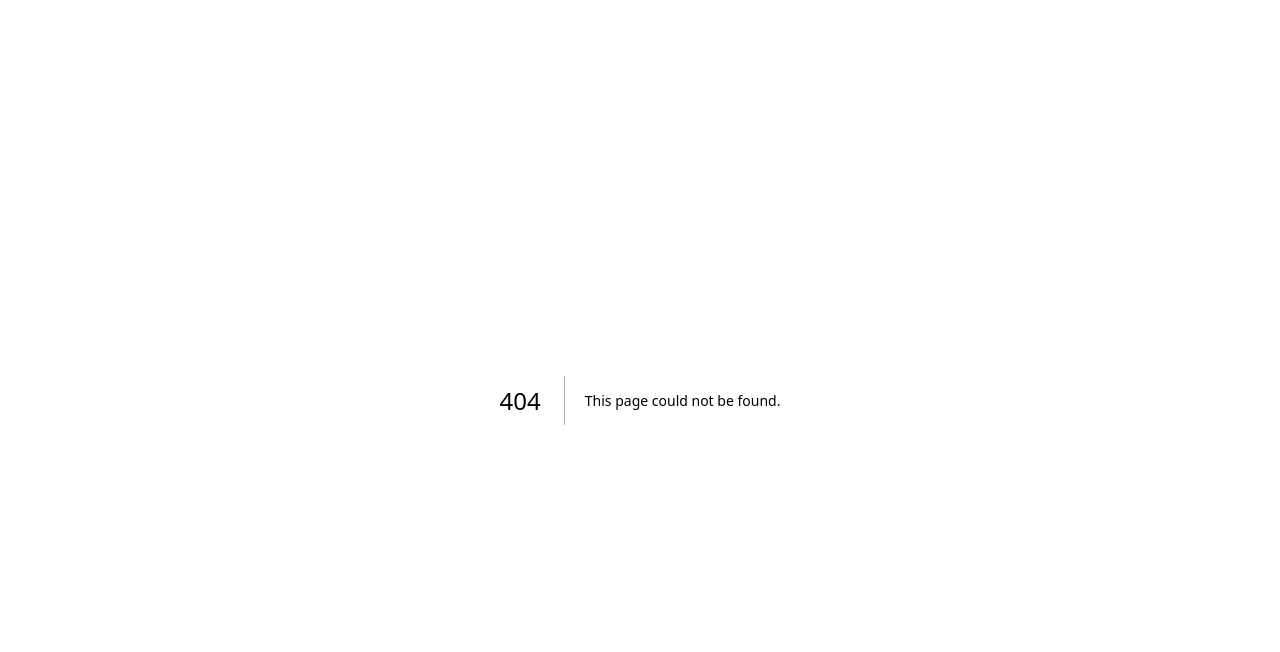
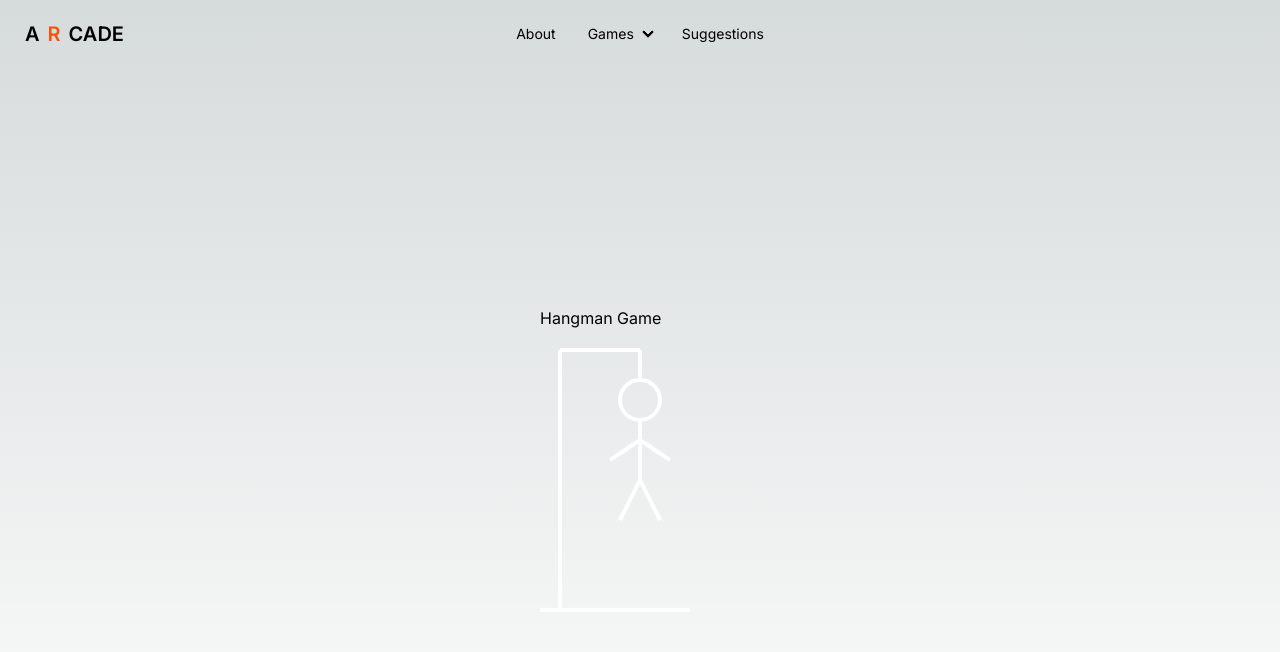
Before and after one commit to AndrewTullos/GameArcade, a Next.js app in the folder frontend/: page /games/hangman in a window 1280 px wide. Before the commit this address had no page. Shown: the top 652 px of the page. Built offline with nearby package versions, Linux system fonts and the light colour scheme.

Commit message:
svg hangman

```diff
--- /dev/null
+++ b/frontend/src/app/components/Background.jsx
@@ -0,0 +1,16 @@
+import React from "react";
+
+function Background() {
+	return (
+		<div
+			className="hero w-full flex flex-grow items-start justify-center relative"
+			style={{
+				backgroundImage: `url('/bg.png')`,
+				backgroundSize: "cover",
+				backgroundPosition: "center",
+			}}
+		></div>
+	);
+}
+
+export default Background;
--- /dev/null
+++ b/frontend/src/app/components/Games.jsx
@@ -0,0 +1,81 @@
+import React from "react";
+
+function Games() {
+	{
+		/* Game Selction */
+	}
+	return (
+		<div className="mb-32 grid text-center lg:max-w-5xl lg:w-full lg:mb-0 lg:grid-cols-4 lg:text-left ">
+			<a
+				href="./games/hangman"
+				className="group rounded-lg border border-transparent px-5 py-4 transition-colors hover:border-gray-300 hover:bg-gray-100 hover:dark:border-neutral-700 hover:dark:bg-neutral-800/30"
+				target="_blank"
+				rel="noopener noreferrer"
+			>
+				<h2 className={`mb-3 text-2xl font-semibold`}>
+					Hangman{" "}
+					<span className="inline-block transition-transform group-hover:translate-x-1 motion-reduce:transform-none">
+						-&gt;
+					</span>
+				</h2>
+				<p className={`m-0 max-w-[30ch] text-sm opacity-50`}>
+					A game where one player guesses a hidden word's letters while AI draws
+					a hanged man for each incorrect guess.{" "}
+				</p>
+			</a>
+
+			<a
+				href="https://www.youtube.com/watch?v=dQw4w9WgXcQ"
+				className="group rounded-lg border border-transparent px-5 py-4 transition-colors hover:border-gray-300 hover:bg-gray-100 hover:dark:border-neutral-700 hover:dark:bg-neutral-800 hover:dark:bg-opacity-30"
+				target="_blank"
+				rel="noopener noreferrer"
+			>
+				<h2 className={`mb-3 text-2xl font-semibold`}>
+					Coming Soon{" "}
+					<span className="inline-block transition-transform group-hover:translate-x-1 motion-reduce:transform-none">
+						-&gt;
+					</span>
+				</h2>
+				<p className={`m-0 max-w-[30ch] text-sm opacity-50`}>
+					More on the way!
+				</p>
+			</a>
+
+			<a
+				href="https://www.youtube.com/watch?v=dQw4w9WgXcQ"
+				className="group rounded-lg border border-transparent px-5 py-4 transition-colors hover:border-gray-300 hover:bg-gray-100 hover:dark:border-neutral-700 hover:dark:bg-neutral-800/30"
+				target="_blank"
+				rel="noopener noreferrer"
+			>
+				<h2 className={`mb-3 text-2xl font-semibold`}>
+					Coming Soon{" "}
+					<span className="inline-block transition-transform group-hover:translate-x-1 motion-reduce:transform-none">
+						-&gt;
+					</span>
+				</h2>
+				<p className={`m-0 max-w-[30ch] text-sm opacity-50`}>
+					More on the way!
+				</p>
+			</a>
+
+			<a
+				href="https://www.youtube.com/watch?v=dQw4w9WgXcQ"
+				className="group rounded-lg border border-transparent px-5 py-4 transition-colors hover:border-gray-300 hover:bg-gray-100 hover:dark:border-neutral-700 hover:dark:bg-neutral-800/30"
+				target="_blank"
+				rel="noopener noreferrer"
+			>
+				<h2 className={`mb-3 text-2xl font-semibold`}>
+					Coming Soon{" "}
+					<span className="inline-block transition-transform group-hover:translate-x-1 motion-reduce:transform-none">
+						-&gt;
+					</span>
+				</h2>
+				<p className={`m-0 max-w-[30ch] text-sm opacity-50 text-balance`}>
+					More on the way!
+				</p>
+			</a>
+		</div>
+	);
+}
+
+export default Games;
--- /dev/null
+++ b/frontend/src/app/components/HangmanComponent.jsx
@@ -0,0 +1,90 @@
+import Image from "next/image";
+
+const HangmanComponent = () => {
+	return (
+		<div>
+			<h1>Hangman Game</h1>
+			<svg width="200" height="300" xmlns="http://www.w3.org/2000/svg">
+				{/* <!-- Rod --> */}
+				{/* <!-- Vertical rod --> */}
+				<line x1="20" y1="280" x2="20" y2="20" stroke="white" strokeWidth="4" />
+				{/* <!-- Horizontal rod --> */}
+				<line x1="20" y1="20" x2="100" y2="20" stroke="white" strokeWidth="4" />
+				{/* <!-- Small vertical line for hanging --> */}
+				<line
+					x1="100"
+					y1="20"
+					x2="100"
+					y2="50"
+					stroke="white"
+					strokeWidth="4"
+				/>
+				{/* <!-- Base --> */}
+				<line
+					x1="0"
+					y1="280"
+					x2="150"
+					y2="280"
+					stroke="white"
+					strokeWidth="4"
+				/>
+				{/* <!-- Head --> */}
+				<circle
+					cx="100"
+					cy="70"
+					r="20"
+					stroke="white"
+					strokeWidth="4"
+					fill="none"
+				/>
+				{/* <!-- Body --> */}
+				<line
+					x1="100"
+					y1="90"
+					x2="100"
+					y2="150"
+					stroke="white"
+					strokeWidth="4"
+				/>
+				{/* <!-- Left arm --> */}
+				<line
+					x1="100"
+					y1="110"
+					x2="70"
+					y2="130"
+					stroke="white"
+					strokeWidth="4"
+				/>
+				{/* <!-- Right arm --> */}
+				<line
+					x1="100"
+					y1="110"
+					x2="130"
+					y2="130"
+					stroke="white"
+					strokeWidth="4"
+				/>
+				{/* <!-- Left leg --> */}
+				<line
+					x1="100"
+					y1="150"
+					x2="80"
+					y2="190"
+					stroke="white"
+					strokeWidth="4"
+				/>
+				{/* <!-- Right leg --> */}
+				<line
+					x1="100"
+					y1="150"
+					x2="120"
+					y2="190"
+					stroke="white"
+					strokeWidth="4"
+				/>
+			</svg>
+		</div>
+	);
+};
+
+export default HangmanComponent;
--- a/frontend/src/app/components/Hero.jsx
+++ b/frontend/src/app/components/Hero.jsx
@@ -1,18 +1,17 @@
 import React from "react";
-import Image from "next/image";
 
 function Hero() {
 	return (
 		<header
-			className="hero min-h-screen w-full flex items-start justify-center relative"
+			className="hero w-full flex flex-grow items-start justify-center relative"
 			style={{
 				backgroundImage: `url('/hero.png')`,
 				backgroundSize: "cover",
 				backgroundPosition: "center",
 			}}
 		>
-			<div className="absolute inset-0 "></div>
-			<div className="hero-content  text-center text-white z-10 mt-10">
+			<div className="absolute inset-0"></div>
+			<div className="hero-content text-center text-white z-10 mt-10">
 				<div className="max-w-md">
 					<h1 className="mb-5 text-5xl font-bold">Let's Game!</h1>
 					<p className="mb-5">
@@ -20,7 +19,9 @@ function Hero() {
 						interests. Whether you're seeking nostalgic classics or cutting-edge
 						challenges, arcade promises endless fun and excitement.
 					</p>
-					<button className="btn btn-white">Get Started</button>
+					<a href="./games" className="btn bg-black border-orange">
+						<span className="text-mint">Get Started</span>
+					</a>
 				</div>
 			</div>
 		</header>
--- a/frontend/src/app/components/Navbar.jsx
+++ b/frontend/src/app/components/Navbar.jsx
@@ -41,7 +41,7 @@ function Navbar() {
 						</li>
 					</ul>
 				</div>
-				<a className="btn btn-ghost text-xl">
+				<a href="./" className="btn btn-ghost text-xl">
 					A<span className="text-orange">R</span>CADE
 				</a>
 			</div>
@@ -55,7 +55,7 @@ function Navbar() {
 							<summary>Games</summary>
 							<ul className="p-2">
 								<li>
-									<a>Hangman</a>
+									<a href="./games/hangman">Hangman</a>
 								</li>
 							</ul>
 						</details>
--- /dev/null
+++ b/frontend/src/app/games/hangman/page.jsx
@@ -0,0 +1,16 @@
+import Image from "next/image";
+import Hero from "@/app/components/Hero";
+import Navbar from "@/app/components/Navbar";
+import Background from "@/app/components/Background";
+import HangmanComponent from "@/app/components/HangmanComponent";
+
+export default function Home() {
+	return (
+		<>
+			<Navbar />
+			<main className="flex min-h-screen flex-col items-center justify-center">
+				<HangmanComponent />
+			</main>
+		</>
+	);
+}
--- /dev/null
+++ b/frontend/src/app/games/page.jsx
@@ -0,0 +1,16 @@
+import Image from "next/image";
+import Hero from "../components/Hero";
+import Navbar from "../components/Navbar";
+import Background from "../components/Background";
+import Games from "../components/Games";
+
+export default function Home() {
+	return (
+		<>
+			<Navbar />
+			<main className="flex min-h-screen flex-col items-center justify-center">
+				<Games />
+			</main>
+		</>
+	);
+}
--- a/frontend/src/app/page.js
+++ b/frontend/src/app/page.js
@@ -1,12 +1,13 @@
 import Image from "next/image";
 import Hero from "./components/Hero";
 import Navbar from "./components/Navbar";
+import Background from "./components/Background";
 
 export default function Home() {
 	return (
 		<>
 			<Navbar />
-			<main className="flex min-h-screen flex-col items-center justify-between p-24">
+			<main className="flex min-h-screen flex-col items-center justify-center">
 				<div className="z-10 max-w-5xl w-full items-center justify-between font-mono text-sm lg:flex">
 					<p className="fixed left-0 top-0 flex w-full justify-center border-b border-gray-300 bg-gradient-to-b from-zinc-200 pb-6 pt-8 backdrop-blur-2xl dark:border-neutral-800 dark:bg-zinc-800/30 dark:from-inherit lg:static lg:w-auto  lg:rounded-xl lg:border lg:bg-gray-200 lg:p-4 lg:dark:bg-zinc-800/30">
 						Read the source code here:
@@ -14,112 +15,19 @@ export default function Home() {
 							className="font-mono font-bold"
 							href="https://github.com/AndrewTullos/GameArcade"
 						>
-							{" "}
 							<span className="text-turquoise">github</span>
 						</a>
 					</p>
 					<div className="fixed bottom-0 left-0 flex h-48 w-full items-end justify-center bg-gradient-to-t from-white via-white dark:from-black dark:via-black lg:static lg:h-auto lg:w-auto lg:bg-none">
 						<a
 							className="pointer-events-none flex place-items-center gap-2 p-8 lg:pointer-events-auto lg:p-0"
-							href="https://vercel.com?utm_source=create-next-app&utm_medium=appdir-template&utm_campaign=create-next-app"
+							href="./games"
 							target="_blank"
 							rel="noopener noreferrer"
-						>
-							{" "}
-							{/* <Image
-							src="/vercel.svg"
-							alt="Vercel Logo"
-							className="dark:invert"
-							width={100}
-							height={24}
-							priority
-						/> */}
-						</a>
+						></a>
 					</div>
 				</div>
 				<Hero />
-
-				<div className="relative flex place-items-center before:absolute before:h-[300px] before:w-full sm:before:w-[480px] before:-translate-x-1/2 before:rounded-full before:bg-gradient-radial before:from-white before:to-transparent before:blur-2xl before:content-[''] after:absolute after:-z-20 after:h-[180px] after:w-full sm:after:w-[240px] after:translate-x-1/3 after:bg-gradient-conic after:from-sky-200 after:via-blue-200 after:blur-2xl after:content-[''] before:dark:bg-gradient-to-br before:dark:from-transparent before:dark:to-blue-700 before:dark:opacity-10 after:dark:from-sky-900 after:dark:via-[#0141ff] after:dark:opacity-40 before:lg:h-[360px] z-[-1]">
-					{/* <Image
-					className="relative dark:drop-shadow-[0_0_0.3rem_#ffffff70] dark:invert"
-					src="/next.svg"
-					alt="Next.js Logo"
-					width={180}
-					height={37}
-					priority
-				/> */}
-				</div>
-				{/* Game Selction */}
-				<div className="mb-32 grid text-center lg:max-w-5xl lg:w-full lg:mb-0 lg:grid-cols-4 lg:text-left ">
-					<a
-						href="/hangman"
-						className="group rounded-lg border border-transparent px-5 py-4 transition-colors hover:border-gray-300 hover:bg-gray-100 hover:dark:border-neutral-700 hover:dark:bg-neutral-800/30"
-						target="_blank"
-						rel="noopener noreferrer"
-					>
-						<h2 className={`mb-3 text-2xl font-semibold`}>
-							Hangman{" "}
-							<span className="inline-block transition-transform group-hover:translate-x-1 motion-reduce:transform-none">
-								-&gt;
-							</span>
-						</h2>
-						<p className={`m-0 max-w-[30ch] text-sm opacity-50`}>
-							A game where one player guesses a hidden word's letters while AI
-							draws a hanged man for each incorrect guess.{" "}
-						</p>
-					</a>
-
-					<a
-						href="https://www.youtube.com/watch?v=dQw4w9WgXcQ"
-						className="group rounded-lg border border-transparent px-5 py-4 transition-colors hover:border-gray-300 hover:bg-gray-100 hover:dark:border-neutral-700 hover:dark:bg-neutral-800 hover:dark:bg-opacity-30"
-						target="_blank"
-						rel="noopener noreferrer"
-					>
-						<h2 className={`mb-3 text-2xl font-semibold`}>
-							Coming Soon{" "}
-							<span className="inline-block transition-transform group-hover:translate-x-1 motion-reduce:transform-none">
-								-&gt;
-							</span>
-						</h2>
-						<p className={`m-0 max-w-[30ch] text-sm opacity-50`}>
-							More on the way!
-						</p>
-					</a>
-
-					<a
-						href="https://www.youtube.com/watch?v=dQw4w9WgXcQ"
-						className="group rounded-lg border border-transparent px-5 py-4 transition-colors hover:border-gray-300 hover:bg-gray-100 hover:dark:border-neutral-700 hover:dark:bg-neutral-800/30"
-						target="_blank"
-						rel="noopener noreferrer"
-					>
-						<h2 className={`mb-3 text-2xl font-semibold`}>
-							Coming Soon{" "}
-							<span className="inline-block transition-transform group-hover:translate-x-1 motion-reduce:transform-none">
-								-&gt;
-							</span>
-						</h2>
-						<p className={`m-0 max-w-[30ch] text-sm opacity-50`}>
-							More on the way!
-						</p>
-					</a>
-
-					<a
-						href="https://www.youtube.com/watch?v=dQw4w9WgXcQ"
-						className="group rounded-lg border border-transparent px-5 py-4 transition-colors hover:border-gray-300 hover:bg-gray-100 hover:dark:border-neutral-700 hover:dark:bg-neutral-800/30"
-						target="_blank"
-						rel="noopener noreferrer"
-					>
-						<h2 className={`mb-3 text-2xl font-semibold`}>
-							Coming Soon{" "}
-							<span className="inline-block transition-transform group-hover:translate-x-1 motion-reduce:transform-none">
-								-&gt;
-							</span>
-						</h2>
-						<p className={`m-0 max-w-[30ch] text-sm opacity-50 text-balance`}>
-							More on the way!
-						</p>
-					</a>
-				</div>
 			</main>
 		</>
 	);
```
Also changed, not shown: frontend/public/bg.png (added), frontend/src/app/globals.css (indentation only).
